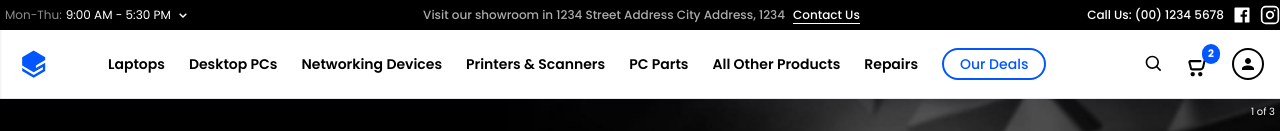
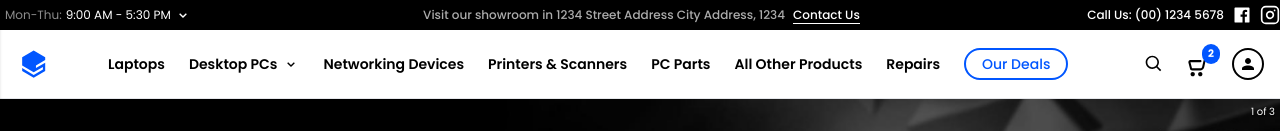
Before and after one commit to acatzk/tech-online-store, a Next.js app: page / in a window 1280 px wide. Shown: the top 131 px of the page. Built offline with nearby package versions, Linux system fonts and the light colour scheme; a web font is replaced by a local one.

Commit message:
✨ FEATURE: Add hover dropdown menu (#14)

```diff
--- a/components/headers/Header.tsx
+++ b/components/headers/Header.tsx
@@ -1,13 +1,15 @@
 import dynamic from 'next/dynamic'
+import { motion } from 'framer-motion'
 import React, { useState } from 'react'
 import { sidebarLinks } from 'mock/index'
 import { FiInstagram } from 'react-icons/fi'
 import { RiCloseLine } from 'react-icons/ri'
+import { Transition } from '@headlessui/react'
 import AccountDropdown from './AccountDropdown'
 import ScheduleDropdown from './ScheduleDropdown'
 import { RiFacebookBoxFill } from 'react-icons/ri'
-import { BiChevronDown, BiSearch } from 'react-icons/bi'
 import { Logo, Menu, Cart, User, LogoWide } from 'utils/Icons'
+import { BiChevronDown, BiSearch, BiChevronRight } from 'react-icons/bi'
 
 const Sidebar = dynamic(() => import('./Sidebar'), {
   ssr: false,
@@ -23,43 +25,19 @@ const Header: React.FC = () => {
     <React.Fragment>
       <header className="sticky top-0 overflow-x-hidden transition-all ease-in-out duration-300 z-10">
         {/* This is schedule and contact us links */}
-        <section className="text-xs font-semibold bg-black text-white">
-          <div className="container flex items-center justify-between px-4 lg:px-0 py-1">
-            <div className="ml-16 lg:ml-0">
-              <button
-                onClick={() => setIsSchedule((prev) => !prev)}
-                className="inline-flex items-center rounded-full px-1 py-0.5 border focus:border-color-5
-                  border-transparent hover:border-color-5 space-x-1 transition ease-in-out duration-150"
-              >
-                <span className="text-color-5 line-clamp-1">Mon-Thu:</span>
-                <span className="line-clamp-1">9:00 AM - 5:30 PM</span>
-                <BiChevronDown className="w-4 h-4" />
-              </button>
-              {/* This is where SchduleMenuToggle shows */}
-              {isSchedule && <ScheduleDropdown setIsSchedule={setIsSchedule} />}
-            </div>
-            <div className="flex items-center font-medium space-x-2">
-              <h1 className="text-[#ACACAC] hidden lg:block">
-                Visit our showroom in 1234 Street Address City Address, 1234
-              </h1>
-              <a href="#" className="border-b border-white line-clamp-1">
-                Contact Us
-              </a>
-            </div>
-            <div className="hidden lg:block">
-              <div className="flex items-center text-xs space-x-2">
-                <h1 className="font-medium">Call Us: (00) 1234 5678</h1>
-                <RiFacebookBoxFill className="w-5 h-5 text-white" />
-                <FiInstagram className="w-5 h-5 text-white" />
-              </div>
-            </div>
-          </div>
-        </section>
+        <AboutCompanySchedule
+          isSchedule={isSchedule}
+          setIsSchedule={setIsSchedule}
+        />
 
         {/* This is the Main header */}
-        <section className="bg-color-3 lg:bg-white/90 border-b border-transparent lg:border-b-gray-200 px-4 py-3">
+        <section className="bg-color-3 lg:bg-white/90 lg:hover:bg-white border-b border-transparent lg:border-b-gray-200 px-4 py-3 transition ease-in-out duration-150">
           <div className="container">
-            {/* Main Logo */}
+            {/* ====
+             * Main Logo
+             * HIDE IN LARGE SCREEN
+             * =====
+             */}
             <div className="block lg:hidden">
               <button className="absolute top-2 bg-color-3 rounded-t-[50px] p-1 active:scale-95 transition ease-in-out duration-100">
                 <a href="#">
@@ -87,18 +65,24 @@ const Header: React.FC = () => {
                 </button>
                 {!isSearch && (
                   <nav className="hidden lg:block ml-14">
-                    <ul className="flex flex-wrap items-center space-x-6 py-1.5">
+                    <div className="flex flex-wrap items-center space-x-6 py-1.5">
                       {sidebarLinks.map((link, i) => (
-                        <li key={i}>
-                          <a
-                            href="#"
-                            className="text-black font-semibold text-sm hover:text-color-3 transition ease-in-out duration-150"
-                          >
-                            {link.title}
-                          </a>
-                        </li>
+                        <div key={i} className="relative group">
+                          <div className="flex items-center space-x-1.5">
+                            <a
+                              href="#"
+                              className="text-black font-semibold text-sm group hover:text-color-3 transition ease-in-out duration-150"
+                            >
+                              {link.title}
+                            </a>
+                            {link?.submenu && (
+                              <BiChevronDown className="w-4 h-4 group-hover:text-color-3" />
+                            )}
+                          </div>
+                          <LinkDropdown link={link} />
+                        </div>
                       ))}
-                      <li className="mx-4 md:mx-6">
+                      <div className="mx-4 md:mx-6">
                         <button
                           className="px-4 py-1 text-sm rounded-full border-2 font-medium border-color-3
                         text-color-3 hover:bg-color-3 hover:text-white
@@ -106,8 +90,8 @@ const Header: React.FC = () => {
                         >
                           Our Deals
                         </button>
-                      </li>
-                    </ul>
+                      </div>
+                    </div>
                   </nav>
                 )}
               </div>
@@ -197,4 +181,61 @@ const Header: React.FC = () => {
   )
 }
 
+function AboutCompanySchedule({ isSchedule, setIsSchedule }) {
+  return (
+    <section className="text-xs font-semibold bg-black text-white">
+      <div className="container flex items-center justify-between px-4 lg:px-0 py-1">
+        <div className="ml-16 lg:ml-0">
+          <button
+            onClick={() => setIsSchedule((prev) => !prev)}
+            className="inline-flex items-center rounded-full px-1 py-0.5 border focus:border-color-5
+                  border-transparent hover:border-color-5 space-x-1 transition ease-in-out duration-150"
+          >
+            <span className="text-color-5 line-clamp-1">Mon-Thu:</span>
+            <span className="line-clamp-1">9:00 AM - 5:30 PM</span>
+            <BiChevronDown className="w-4 h-4" />
+          </button>
+          {/* This is where SchduleMenuToggle shows */}
+          {isSchedule && <ScheduleDropdown setIsSchedule={setIsSchedule} />}
+        </div>
+        <div className="flex items-center font-medium space-x-2">
+          <h1 className="text-[#ACACAC] hidden lg:block">
+            Visit our showroom in 1234 Street Address City Address, 1234
+          </h1>
+          <a href="#" className="border-b border-white line-clamp-1">
+            Contact Us
+          </a>
+        </div>
+        <div className="hidden lg:block">
+          <div className="flex items-center text-xs space-x-2">
+            <h1 className="font-medium">Call Us: (00) 1234 5678</h1>
+            <RiFacebookBoxFill className="w-5 h-5 text-white" />
+            <FiInstagram className="w-5 h-5 text-white" />
+          </div>
+        </div>
+      </div>
+    </section>
+  )
+}
+
+function LinkDropdown({ link }) {
+  return (
+    <div className="fixed z-10 hidden group-hover:block max-w-[230px] w-full">
+      <ul className="shadow-xl bg-white text-sm py-1">
+        {link.submenu?.map((l, i) => (
+          <li
+            key={i}
+            className="hover:bg-color-7 hover:text-color-3 transition ease-in-out duration-100"
+          >
+            <a href="#" className="flex items-center justify-between py-2 px-6">
+              <span className="font-medium">{l.title}</span>
+              <BiChevronRight className="w-4 h-4" />
+            </a>
+          </li>
+        ))}
+      </ul>
+    </div>
+  )
+}
+
 export default Header
--- a/package.json
+++ b/package.json
@@ -9,6 +9,7 @@
     "lint": "next lint"
   },
   "dependencies": {
+    "@headlessui/react": "^1.3.0",
     "@tailwindcss/line-clamp": "^0.2.1",
     "daisyui": "^1.10.0",
     "framer-motion": "^4.1.17",
```
Also changed, not shown: 1 other file (tests, documents, lock files or other folders).
